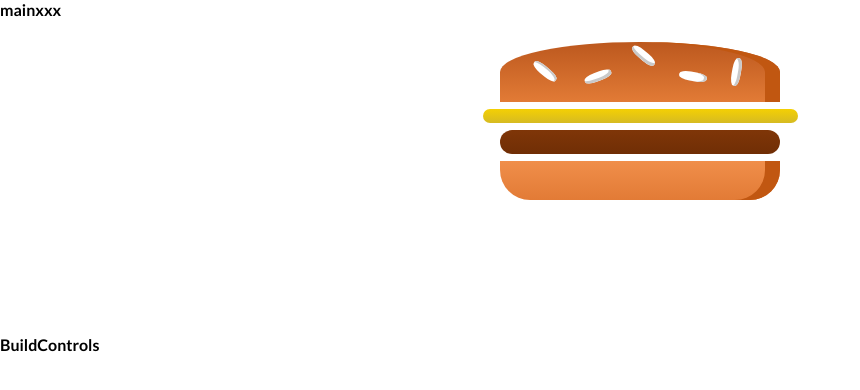
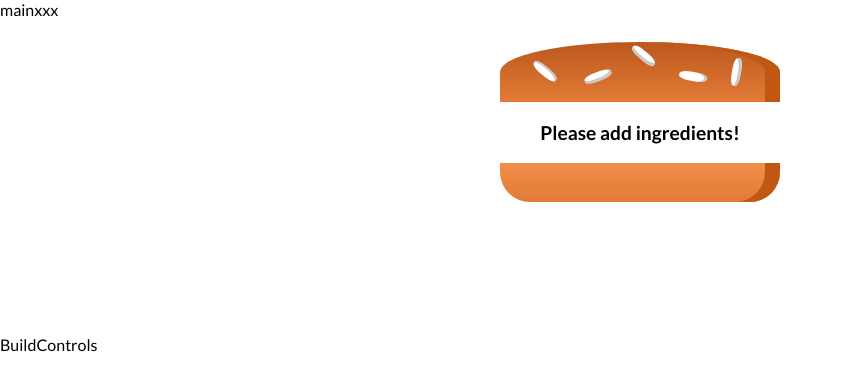
Before and after one commit to luwang9/Burger-Builder, a React (Create React App) app: page / in a window 1280 px wide. Shown: the top 390 px of the page, without its empty margins (0-860 px from the left). Built offline with nearby package versions, Linux system fonts and the light colour scheme.

Commit message:
output burger ingredients dynamically

```diff
--- a/public/index.html
+++ b/public/index.html
@@ -9,8 +9,7 @@
       name="description"
       content="Web site created using create-react-app"
     />
-    <link href="https://fonts.googleapis.com/css2?family=Lato:wght@700&display=swap" rel="stylesheet">
-    <!--
+    <link href="https://fonts.googleapis.com/css2?family=Lato:wght@400;700&display=swap" rel="stylesheet">    <!--
       manifest.json provides metadata used when your web app is installed on a
       user's mobile device or desktop. See https://developers.google.com/web/fundamentals/web-app-manifest/
     -->
--- a/src/components/Burger/Burger.js
+++ b/src/components/Burger/Burger.js
@@ -2,14 +2,21 @@ import React from 'react'
 import classes from './Burger.module.css';
 import BurgerIngredient from './BurgerIngredients/BurgerIngredients';
 const burger = (props)=>{
+    let ingredients =Object.keys( props.ingredients).map(ingredientKey=>{
+        return [...Array(props.ingredients[ingredientKey])].map((_,i)=>{
+            return <BurgerIngredient key={ingredientKey+i} type={ingredientKey}/>
+        });
+    }).reduce((arr,cur)=>{
+        return arr.concat(cur);
+    },[]);
+    if (ingredients.length === 0) {
+        ingredients = <p>Please add ingredients!</p>
+    }
     return (
         <div className={classes.Burger}>
             <BurgerIngredient type="bread-top"/>
-            <BurgerIngredient type="cheese"/>
-            <BurgerIngredient type="meat"/>
+            {ingredients}
             <BurgerIngredient type="bread-bottom"/>
-
-
         </div>
     )
 }
--- a/src/containers/BurgerBuilder/BurgerBuilder.js
+++ b/src/containers/BurgerBuilder/BurgerBuilder.js
@@ -1,10 +1,19 @@
-import React from 'react';
+import React,{useState} from 'react';
 import Aux from '../../hoc/Aux'
 import Burger from '../../components/Burger/Burger';
 const BurgerBuilder = ()=>{
+    const [burgerState, setburgerState] = useState({
+        ingredients: {
+            salad:0,
+            bacom:0,
+            cheese:0,
+            meat:0
+        }
+    });
+
     return (
         <Aux>
-            <Burger/>
+            <Burger ingredients={burgerState.ingredients}/>
             <div>BuildControls</div>
         </Aux>
     )
```
